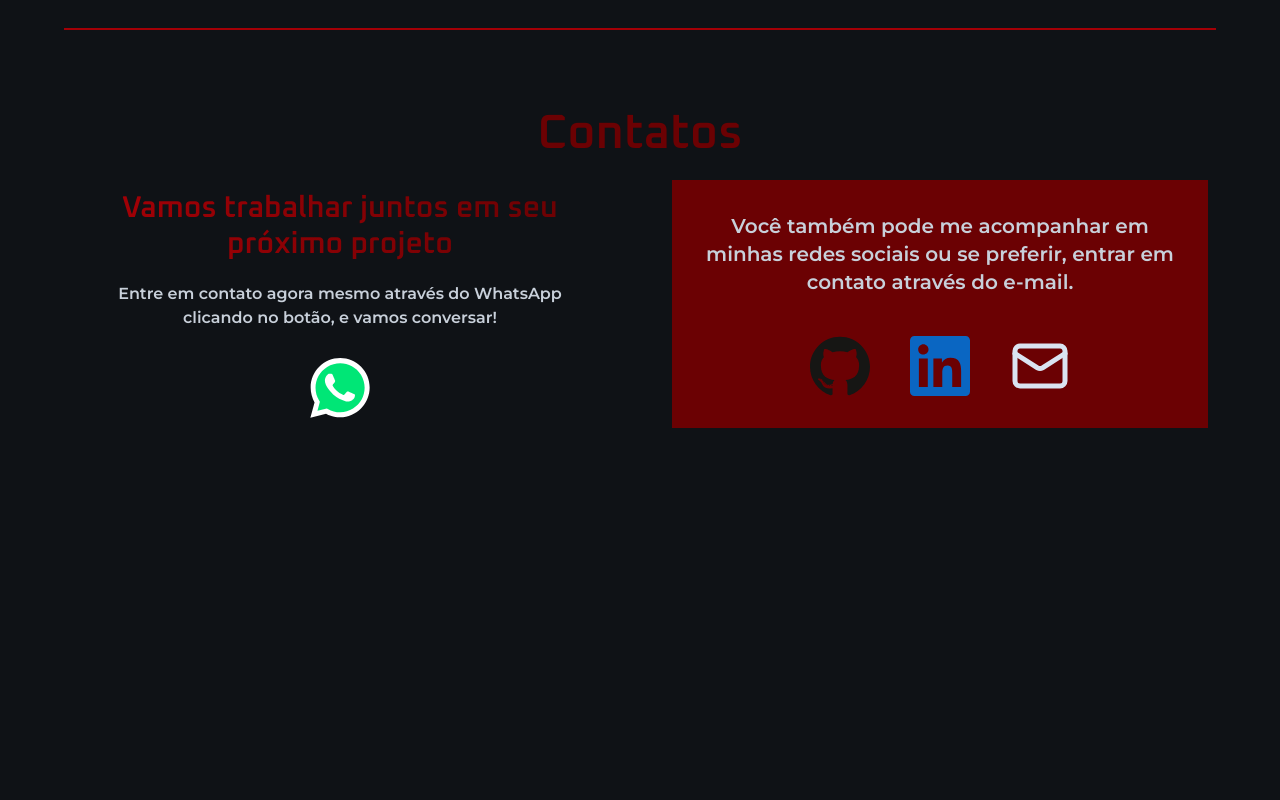
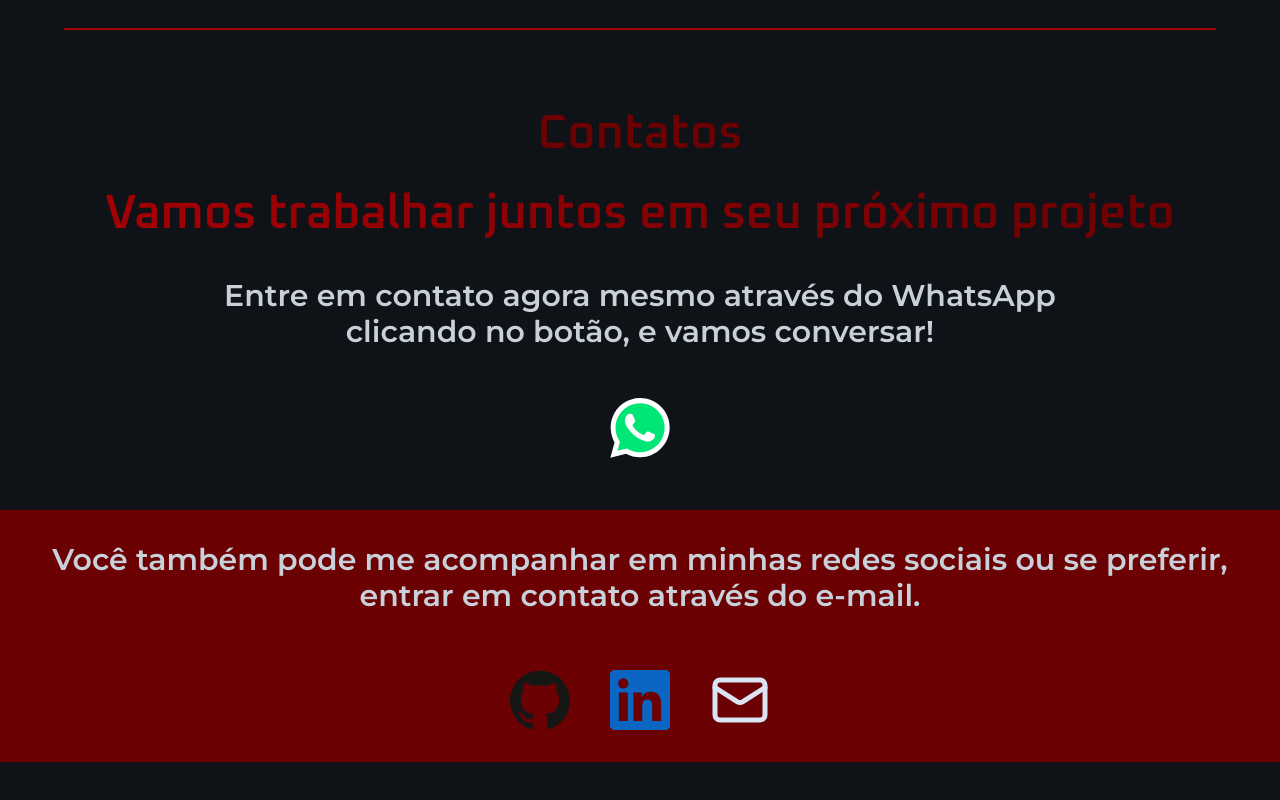
Before and after one commit to thenrybruno/new-portfolio, a Next.js app: page / in a window 1280 px wide. Shown: the part 3395-4195 px from the top of the page. Before the commit the page ends 4005 px from the top, so only its background shows below. Built offline with nearby package versions, Linux system fonts and the light colour scheme.

Commit message:
Finalização da seção de contatos na parte desktope algumas correções na seção de tecnologias e projetos.

```diff
--- a/src/components/fifthSection.tsx
+++ b/src/components/fifthSection.tsx
@@ -6,26 +6,26 @@ import { Mail } from "lucide-react";
 
 export default function FifthSection() {
     return (
-        <section className="min-h-full flex flex-col items-center gap-5 lg:grid lg:grid-cols-2 lg:px-18 lg:gap-16">
-            <div className="flex flex-col items-center justify-center gap-7 p-8">
-                <div className="flex flex-col gap-5">
-                    <h2 className="text-3xl text-custom-gradient text-center font-heading font-bold">Vamos trabalhar juntos em seu próximo projeto</h2>
-                    <p className="text-center font-bold text-gray-200">Entre em contato agora mesmo através do WhatsApp clicando no botão, e vamos conversar!</p>
+        <section className="min-h-full flex flex-col items-center gap-5">
+            <div className="flex flex-col items-center justify-center gap-7 p-8 lg:gap-12">
+                <div className="flex flex-col items-center gap-5 lg:gap-10">
+                    <h2 className="text-3xl text-custom-gradient text-center font-heading font-bold sm:text-4xl lg:text-5xl">Vamos trabalhar juntos em seu próximo projeto</h2>
+                    <p className="text-center font-bold text-gray-200 sm:text-2xl lg:text-3xl lg:max-w-[900px]">Entre em contato agora mesmo através do WhatsApp clicando no botão, e vamos conversar!</p>
                 </div>
-                <Link href={DeveloperData.whatsapp} target="blank">
+                <Link className="duration-300 hover:transition-transform hover:scale-125" href={DeveloperData.whatsapp} target="blank">
                     <Image src={DeveloperData.whatsappImg} alt="WhatsApp" width={60} height={60} />
                 </Link>
             </div>
-            <div className="bg-second-red p-8 space-y-10">
-                <p className="text-center text-gray-200 font-bold text-xl">Você também pode me acompanhar em minhas redes sociais ou se preferir, entrar em contato através do e-mail.</p>
+            <div className="bg-second-red p-8 space-y-10 lg:space-y-14">
+                <p className="text-center text-gray-200 font-bold text-xl sm:text-2xl lg:text-3xl">Você também pode me acompanhar em minhas redes sociais ou se preferir, entrar em contato através do e-mail.</p>
                 <div className="flex items-center justify-center gap-10">
-                    <Link href={DeveloperData.github} target="blank">
+                    <Link className="duration-300 hover:transition-transform hover:scale-125" href={DeveloperData.github} target="blank">
                         <Image src={DeveloperData.githubImg} alt="GitHub" width={60} height={60} />
                     </Link>
-                    <Link href={DeveloperData.linkedin} target="blank">
+                    <Link className="duration-300 hover:transition-transform hover:scale-125" href={DeveloperData.linkedin} target="blank">
                         <Image src={DeveloperData.linkedinImg} alt="LinkedIn" width={60} height={60} />
                     </Link>
-                    <Link href={DeveloperData.email}>
+                    <Link className="duration-300 hover:transition-transform hover:scale-125" href={DeveloperData.email}>
                         <Mail width={60} height={60}/>
                     </Link>
                 </div>
--- a/src/components/fourthSection.tsx
+++ b/src/components/fourthSection.tsx
@@ -5,7 +5,7 @@ import Image from "next/image";
 
 export default function FourthSection() {
     return (
-        <section id="technologies" className="min-h-full flex flex-col items-center gap-5 p-8 lg:flex-row lg:justify-center lg:items-start lg:gap-10">
+        <section id="technologies" className="min-h-full flex flex-col items-center gap-8 p-8 lg:flex-row lg:justify-center lg:items-start lg:gap-10">
             <CardPTechnologies>
                 <li><h1 className="text-4xl font-heading font-bold -mt-3">Front-End</h1></li>
                 {FrontEndTechnology.map((item) => (
--- a/src/components/thirtySection.tsx
+++ b/src/components/thirtySection.tsx
@@ -21,7 +21,7 @@ export default function ThirtySection() {
                             {item.description}
                         </p>
                     </CardProjects>
-                    <Link className="flex gap-5 text-gray-200 w-[140px] transition-colors duration-300 hover:text-second-red" href={item.url} target="blank">
+                    <Link className="flex gap-5 text-gray-200 w-[140px] ml-5 transition-colors duration-300 hover:text-second-red" href={item.url} target="blank">
                         <span>Acessar Site</span>
                         <ArrowUpRight />
                     </Link>
```
